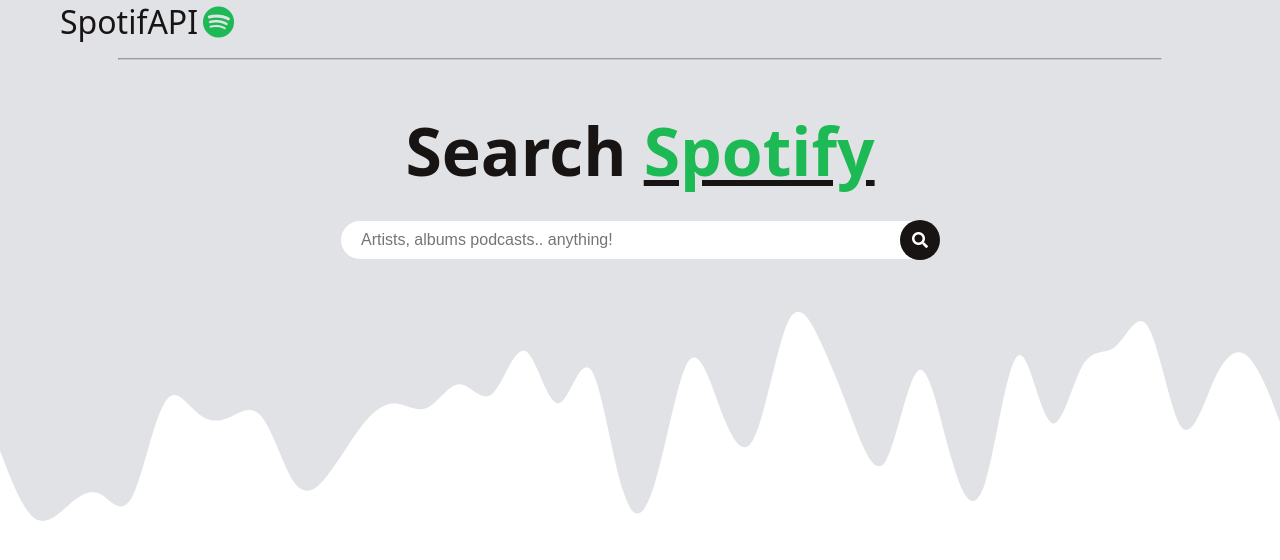
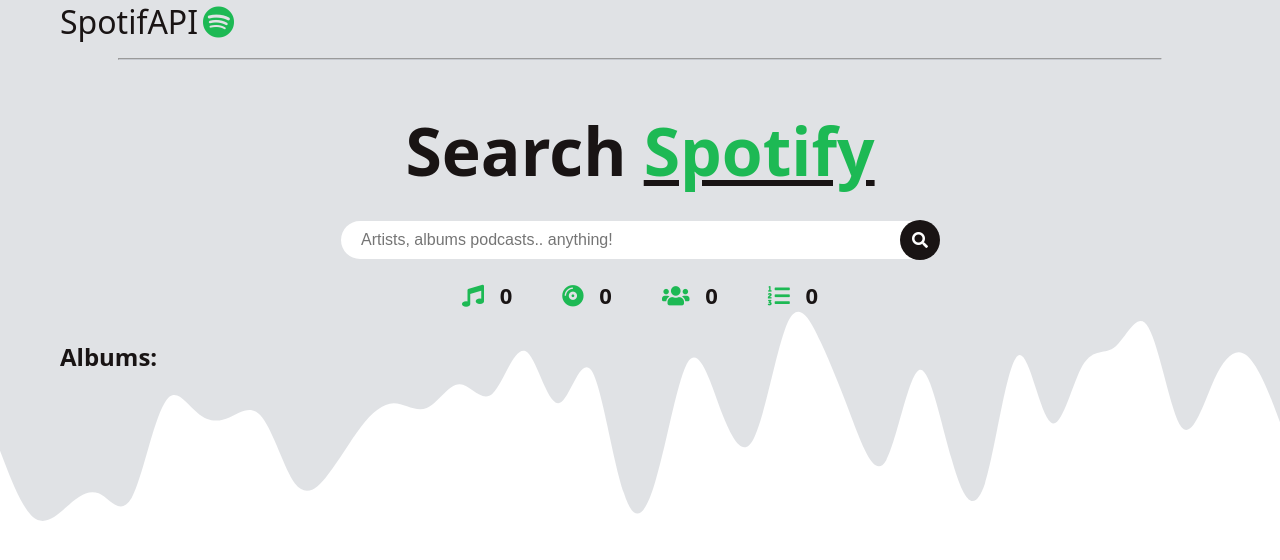
Before and after one commit to TristanKirwan/spotifAPI, a Vue app: page /search in a window 1280 px wide. Shown: the top 560 px of the page. Built offline with nearby package versions, Linux system fonts and the light colour scheme.

Commit message:
Initial albums mapping

```diff
--- a/src/App.vue
+++ b/src/App.vue
@@ -37,6 +37,7 @@ export default {
 html {
   background-color: var(--color-white);
   color: var(--color-black);
+  scroll-behavior: smooth;
 }
 
 body {
--- /dev/null
+++ b/src/components/CardOverlayPill.vue
@@ -0,0 +1,21 @@
+<template>
+  <span class="overlayPill"><slot></slot></span>
+</template>
+
+<script>
+export default {
+name: 'CardOverlayPill'
+}
+</script>
+
+<style scoped lang='scss'>
+.overlayPill{
+  border-radius: 0px 24px 24px 0px;
+  background-color: var(--color-green);
+  padding: 5px 10px;
+  color: var(--color-white);
+  font-weight: 500;
+  font-size: 12px;
+  text-transform: uppercase;
+}
+</style>
--- /dev/null
+++ b/src/components/SearchResultsHeader.vue
@@ -0,0 +1,75 @@
+<template>
+<div class="searchResultsHeader">
+  <Container>
+    <div class="contentContainer">
+      <span class="resultCategory">
+        <i class="fas fa-music"></i> {{amountTracks}}
+      </span>
+      <a href="#search-results-albums" class="resultCategory">
+        <i class="fas fa-compact-disc"></i> {{amountAlbums}}
+      </a>
+      <span class="resultCategory">
+        <i class="fas fa-users"></i> {{amountArtists}}
+      </span>
+      <span class="resultCategory">
+        <i class="fas fa-list-ol"></i> {{amountPlaylists}}
+      </span>
+    </div>
+  </Container>
+</div>
+
+</template>
+
+<script>
+import Container from '@/components/Container'
+export default {
+name: 'SearchResultsHeader',
+components: {
+  Container
+},
+props: {
+  amountAlbums: {
+    type: Number,
+    default: 0
+  },
+  amountArtists: {
+    type: Number,
+    default: 0
+  },
+  amountPlaylists: {
+    type: Number,
+    default: 0
+  },
+  amountTracks: {
+    type: Number,
+    default: 0
+  }
+}
+}
+</script>
+
+<style scoped lang='scss'>
+@import '@/styles/imports.scss';
+
+.contentContainer{
+  display: grid;
+  grid-template-columns: repeat(4, max-content);
+  justify-items: center;
+  justify-content: center;
+  grid-gap: 25px;
+  @include m {
+    grid-gap: 50px;
+  }
+}
+
+.resultCategory{
+  font-weight: 700;
+  i {
+    color: var(--color-green);
+    margin-right: 10px;
+  }
+  @include m {
+    font-size: 22px;
+  }
+}
+</style>
--- /dev/null
+++ b/src/components/cards/AlbumCard.vue
@@ -0,0 +1,98 @@
+<template>
+<!-- TODO: Implement click-through to album page -->
+  <div class="albumCard">
+    <div class="overlayContainer">
+      <CardOverlayPill>
+        {{albumType}}
+      </CardOverlayPill>
+    </div>
+    <img :alt="albumAltText" :src="imgSrc" class="albumCover"/>
+    <span class="albumTitle">{{albumTitle}}</span>
+    <span class="albumArtists">{{artistString}}</span>
+    <span><i class="fas fa-music trackCountIcon"></i><span>{{trackCount}}</span></span>
+  </div>
+</template>
+
+<script>
+import CardOverlayPill from '@/components/CardOverlayPill';
+
+export default {
+  name: 'AlbumCard',
+  components: {
+    CardOverlayPill
+  },
+  props: ['data'],
+  data() {
+    return {
+      imgSrc: this.data.images[1].url || '',
+      albumTitle: this.data.name,
+      albumType: this.data.album_type,
+      trackCount: this.data.total_tracks
+    }
+  },
+  computed: {
+    albumAltText(){
+      return `Album cover for ${this.data.name} by ${this.artistString}`
+    },
+    artistString(){
+      return this.createArtistString();
+    }
+  },
+  created() {
+    console.log(this.data)
+  },
+  methods: {
+    createArtistString(){
+      const artistsArray = this.data.artists
+      if(artistsArray.length === 1) return artistsArray[0].name
+      let artistString = ''
+      for(let i = 0; i < artistsArray.length; i ++) {
+        artistString += `${artistsArray[i].name} & `
+      }
+      const finalString = artistString.substr(0, artistString.length - 3)
+      return finalString
+    }
+  }
+}
+</script>
+
+<style scoped lang='scss'>
+@import '@/styles/imports.scss';
+.albumCard {
+  position: relative;
+  display: grid;
+  grid-gap: 15px;
+  padding: 20px;
+  box-shadow: 5px 5px 15px var(--color-grey);
+  background-color: var(--color-white);
+  transition: transform 0.2s;
+  transform: scale(1);
+  &:hover{
+    transform: scale(1.02);
+  }
+}
+
+.overlayContainer{
+  position: absolute;
+  left: 0;
+  top: 30px;
+}
+
+.albumCover{
+  width: 100%;
+}
+
+.albumTitle{
+  font-weight: 500;
+  font-size: 18px;
+}
+
+.albumArtists{
+  font-size: 14px;
+}
+
+.trackCountIcon{
+  color: var(--color-green);
+  margin-right: 5px;
+}
+</style>
--- a/src/sections/SearchHeaderSection.vue
+++ b/src/sections/SearchHeaderSection.vue
@@ -39,6 +39,7 @@ components: {
 
 .searchWave {
   position: absolute;
+  z-index: -1;
 }
 .content {
   display: grid;
--- /dev/null
+++ b/src/sections/SearchResultsSection.vue
@@ -0,0 +1,105 @@
+<template>
+<section class="searchResultsSection">
+  <SearchResultsHeader
+    :amountAlbums="amountAlbums"
+    :amountArtists="amountArtists"
+    :amountPlaylists="amountPlaylists"
+    :amountTracks="amountTracks"
+  />
+  <div class="resultsContainer">
+    <Container>
+      <div class="albumsContainer" id="search-results-albums">
+        <span class="categoryTitle">Albums:</span>
+        <AlbumCard v-for="album in albumResults.items" :key="album.id" :data="album"/>
+      </div>
+    </Container>
+  </div>
+
+</section>
+
+</template>
+
+<script>
+import SearchResultsHeader from '@/components/SearchResultsHeader'
+import AlbumCard from '@/components/cards/AlbumCard'
+import Container from '@/components/Container'
+
+export default {
+name: 'Component',
+components: {
+  SearchResultsHeader,
+  AlbumCard,
+  Container
+},
+props: {
+  albumResults: {
+    type: Object,
+    default: []
+  },
+  artistResults: {
+    type: Object,
+    default: []
+  },
+  playlistResults: {
+    type: Object,
+    default: []
+  },
+  trackResults: {
+    type: Object,
+    default: []
+  }
+},
+computed: {
+  amountAlbums(){
+    if(this.albumResults.items === undefined) return 0
+    return this.albumResults.items.length;
+  },
+  amountArtists(){
+    if(this.albumResults.items === undefined) return 0
+    return this.artistResults.items.length;
+  },
+  amountPlaylists(){
+    if(this.albumResults.items === undefined) return 0
+    return this.playlistResults.items.length;
+  },
+  amountTracks(){
+    if(this.albumResults.items === undefined) return 0
+    return this.trackResults.items.length
+  }
+}
+}
+</script>
+
+<style scoped lang='scss'>
+@import '@/styles/imports.scss';
+
+.searchResultsSection {
+  display : grid;
+  grid-gap: 30px;
+}
+
+.albumsContainer{
+  display: grid;
+  grid-gap: 15px;
+  grid-template-columns: repeat(2, 1fr);
+  @include xs {
+    grid-template-columns: 1fr;
+  }
+  @include m {
+    grid-template-columns: repeat(4, 1fr);
+    grid-gap: 30px;
+  }
+  @include l {
+    grid-template-columns: repeat(5, 1fr);
+  }
+  @include xl {
+    grid-template-columns: repeat(6, 1fr);
+  }
+}
+
+.categoryTitle {
+  font-weight: 700;
+  font-size: 24px;
+  grid-column: 1 / -1;
+}
+</style>
--- a/src/views/Search.vue
+++ b/src/views/Search.vue
@@ -1,18 +1,39 @@
 <template>
   <SearchHeaderSection />
+  <SearchResultsSection
+    :albumResults="results.albums"
+    :artistResults="results.artists"
+    :playlistResults="results.playlists"
+    :trackResults="results.tracks"
+  />
 </template>
 
 <script>
 import SearchHeaderSection from '@/sections/SearchHeaderSection';
+import SearchResultsSection from '@/sections/SearchResultsSection';
 
 export default {
   name: 'Search',
   components: {
-    SearchHeaderSection
+    SearchHeaderSection,
+    SearchResultsSection
   },
   data() {
     return {
-      results: null
+      results: {
+        albums: {
+          items: []
+        },
+        artists: {
+          items: []
+        },
+        playlists: {
+          items: []
+        },
+        tracks: {
+          items: []
+        }
+      }
     }
   },
   created() {
```
Also changed, not shown: 1 other file (tests, documents, lock files or other folders).
